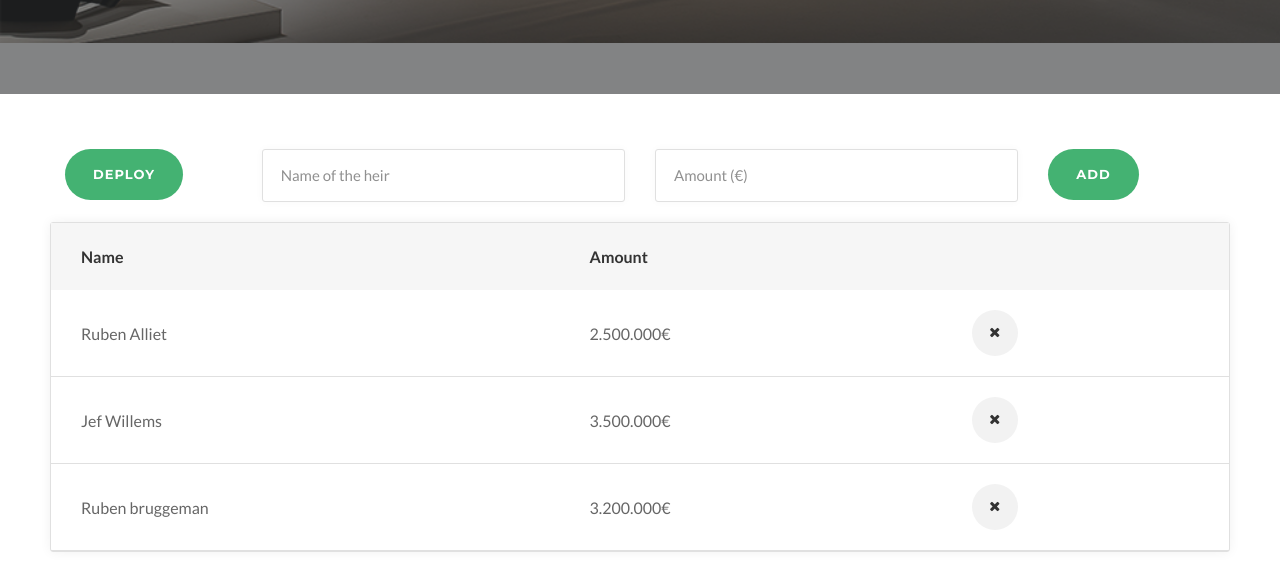
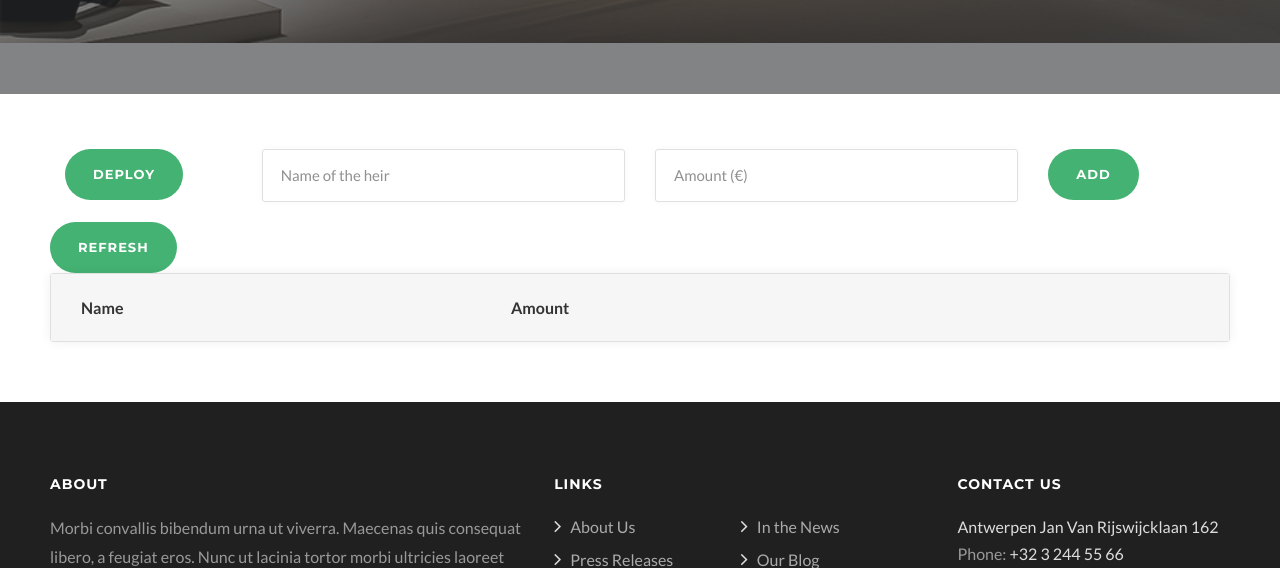
Before and after one commit to Jefwillems/BankDelenHackathon, a website: page public/index.html in a window 1280 px wide. Shown: the part 371-939 px from the top of the page. Drawn offline with Linux system fonts and the light colour scheme; files whose address does not match are found by name.

Commit message:
add template for recipients

```diff
--- a/public/index.html
+++ b/public/index.html
@@ -171,6 +171,13 @@
 
 
 			</div>
+			<div class="row">
+				<div class="col-md-2">
+					<div>
+						<a class="button medium color" onclick="show.refresh()">Refresh</a>
+					</div>
+				</div>
+			</div>
 		</div>
 
 
@@ -183,7 +190,7 @@
 			<div class="row">
 				<div class="col-md-12">
 					<!-- Cart -->
-					<table class="cart-table responsive-table">
+					<table class="cart-table responsive-table" id="recipients">
 
 						<tr>
 							<th>Name</th>
@@ -191,38 +198,7 @@
 							<th></th>
 						</tr>
 
-						<!-- Item #1 -->
-						<tr>
-							<td class="cart-title">
-								Ruben Alliet
-							</td>
-							<td>2.500.000€</td>
-							<td>
-								<a href="#" class="cart-remove"></a>
-							</td>
-						</tr>
 
-						<!-- Item #2 -->
-						<tr>
-							<td class="cart-title">
-								Jef Willems
-							</td>
-							<td>3.500.000€</td>
-							<td>
-								<a href="#" class="cart-remove"></a>
-							</td>
-						</tr>
-
-						<!-- Item #2 -->
-						<tr>
-							<td class="cart-title">
-								Ruben bruggeman
-							</td>
-							<td>3.200.000€</td>
-							<td>
-								<a href="#" class="cart-remove"></a>
-							</td>
-						</tr>
 
 					</table>
 
--- a/public/scripts/smartcontract.js
+++ b/public/scripts/smartcontract.js
@@ -23,14 +23,14 @@ function deployContract() {
       var amountField = document.getElementById("amount");
       amountField.disabled = false;
       document.getElementById("addHeir").onclick = function() {
-        addRecipient(nameField.value, amountField.value,contractAddress);
+        addRecipient(nameField.value, amountField.value, contractAddress);
       };
     })
     .catch(console.error);
 }
 
 //Adds recipient to the contract
-function addRecipient(name, amount,contractAddress) {
+function addRecipient(name, amount, contractAddress) {
   console.log("adding recipient");
   fetch("http://localhost:3000/api/recipients", {
     method: "post",
@@ -47,7 +47,8 @@ function addRecipient(name, amount,contractAddress) {
       return response.json();
     })
     .then(data => {
-      showRecipients(contractAddress);
+      //showRecipients(contractAddress);
+      show.address = contractAddress;
     })
     .catch(err => {
       console.log(err);
@@ -65,12 +66,33 @@ function showRecipients(contractAddress) {
     .then(function(response) {
       return response.json();
     })
-    .then((recipient) => {
-      console.log(recipient);
+    .then(recipients => {
+      console.log(recipients);
+
       //document.querySelector()
-    }
-    )
+      for (var name in recipients) {
+        var template = `<tr>
+							          <td class="cart-title">
+								          ${name}
+							          </td>
+							          <td>${recipients[name]}€</td>
+							          <td>
+								          <a href="#" class="cart-remove"></a>
+							          </td>
+                      </tr>`;
+        $("#recipients").html(template);
+      }
+    })
     .catch(err => {
       console.log(err);
     });
 }
+
+var show = {
+  address: "",
+  refresh: function() {
+    if (this.address !== "") {
+      showRecipients(this.address);
+    }
+  }
+};
```
